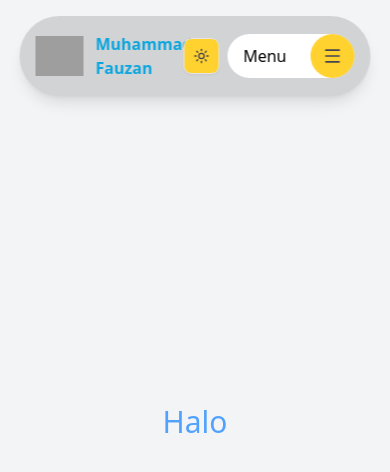
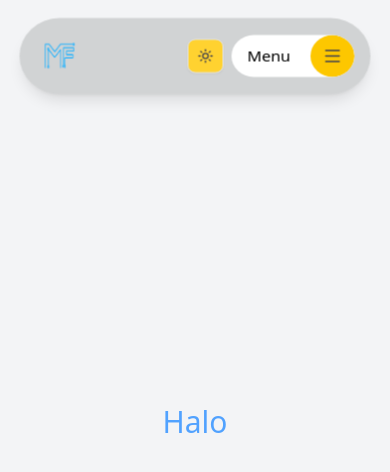
Before and after one commit to fauzanmuh/my-portfolio, a Next.js app: page / in a window 390 px wide. Shown: the top 472 px of the page. Built offline with nearby package versions, Linux system fonts and the light colour scheme; grey boxes are pictures that could not be loaded.

Commit message:
feat: add animation in navbar

```diff
--- a/package.json
+++ b/package.json
@@ -15,6 +15,7 @@
     "class-variance-authority": "^0.7.1",
     "clsx": "^2.1.1",
     "lucide-react": "^0.544.0",
+    "motion": "^12.23.26",
     "next": "16.1.1",
     "next-themes": "^0.4.6",
     "postcss": "^8.5.6",
--- a/src/components/Navbar.tsx
+++ b/src/components/Navbar.tsx
@@ -12,6 +12,7 @@ import {
 import { Menu, Moon, Sun, X } from "lucide-react";
 import Image from "next/image";
 import { useState } from "react";
+import { AnimatePresence, motion } from "framer-motion";
 
 export default function Navbar() {
   const { setTheme } = useTheme();
@@ -19,8 +20,10 @@ export default function Navbar() {
 
   return (
     <nav
-      className={`fixed top-4 left-1/2 -translate-x-1/2 z-50 w-[90%] md:w-[75%] lg:w-[90%] xl:w-[70%] bg-[#D1D3D4] dark:bg-white backdrop-blur-md shadow-lg lg:px-6 py-3 ${
-        isOpen ? "rounded-2xl lg:rounded-full" : "rounded-full"
+      className={`fixed top-4 left-1/2 -translate-x-1/2 z-50 w-[90%] md:w-[75%] lg:w-[90%] xl:w-[70%] bg-[#D1D3D4] dark:bg-white backdrop-blur-md shadow-lg lg:px-6 py-3 transition-transform duration-300 ease-out ${
+        isOpen
+          ? "scale-y-100 rounded-2xl lg:rounded-full"
+          : "scale-y-[0.95] rounded-full"
       }`}
     >
       <div className="px-4 flex items-center justify-between h-14 md:h-20">
@@ -33,7 +36,7 @@ export default function Navbar() {
             height={48}
             className="w-12 h-10"
           />
-          <p className="text-[#0BA6DF] font-bold text-md md:text-xl">
+          <p className="hidden lg:block text-[#C1856D] font-bold text-md md:text-xl">
             Muhammad Fauzan
           </p>
         </div>
@@ -63,7 +66,7 @@ export default function Navbar() {
               <Button
                 variant="outline"
                 size="icon"
-                className="text-[#44444E] bg-amber-300"
+                className="text-[#44444E] hover:text-[#44444E] rounded-full bg-amber-300 dark:bg-amber-300 dark:hover:bg-amber-300 hover:bg-amber-300 cursor-pointer"
               >
                 <Sun className="h-[1.2rem] w-[1.2rem] scale-100 rotate-0 transition-all dark:scale-0 dark:-rotate-90" />
                 <Moon className="absolute h-[1.2rem] w-[1.2rem] scale-0 rotate-90 transition-all dark:scale-100 dark:rotate-0" />
@@ -71,13 +74,22 @@ export default function Navbar() {
               </Button>
             </DropdownMenuTrigger>
             <DropdownMenuContent align="end">
-              <DropdownMenuItem onClick={() => setTheme("light")}>
+              <DropdownMenuItem
+                onClick={() => setTheme("light")}
+                className="cursor-pointer"
+              >
                 Light
               </DropdownMenuItem>
-              <DropdownMenuItem onClick={() => setTheme("dark")}>
+              <DropdownMenuItem
+                onClick={() => setTheme("dark")}
+                className="cursor-pointer"
+              >
                 Dark
               </DropdownMenuItem>
-              <DropdownMenuItem onClick={() => setTheme("system")}>
+              <DropdownMenuItem
+                onClick={() => setTheme("system")}
+                className="cursor-pointer"
+              >
                 System
               </DropdownMenuItem>
             </DropdownMenuContent>
@@ -110,19 +122,59 @@ export default function Navbar() {
               </DropdownMenuItem>
             </DropdownMenuContent>
           </DropdownMenu>
-          <div className="relative bg-white dark:bg-black rounded-full flex items-center justify-between gap-2">
-            <h2 className="text-black dark:text-white px-4">Menu</h2>
-            <button
+          <motion.div
+            layout
+            transition={{ type: "spring", stiffness: 400, damping: 30 }}
+            className="relative bg-white dark:bg-black rounded-full
+             flex items-center gap-1 overflow-hidden"
+          >
+            {/* MENU TEXT */}
+            <AnimatePresence>
+              {!isOpen && (
+                <motion.h2
+                  key="menu-text"
+                  initial={{ opacity: 0, x: -10 }}
+                  animate={{ opacity: 1, x: 0 }}
+                  exit={{ opacity: 0, x: -10 }}
+                  transition={{ duration: 0.25, ease: "easeOut" }}
+                  className="text-black dark:text-white px-4 whitespace-nowrap"
+                >
+                  Menu
+                </motion.h2>
+              )}
+            </AnimatePresence>
+
+            {/* BUTTON */}
+            <motion.button
+              layout
               onClick={() => setIsOpen(!isOpen)}
-              className="rounded-full bg-amber-300 p-3"
+              className="rounded-full bg-yellow-400 p-3"
             >
-              {isOpen ? (
-                <X size={20} className="text-[#44444E]" />
-              ) : (
-                <Menu size={20} className="text-[#44444E]" />
-              )}
-            </button>
-          </div>
+              <AnimatePresence mode="wait">
+                {isOpen ? (
+                  <motion.div
+                    key="close"
+                    initial={{ opacity: 0, x: 10 }}
+                    animate={{ opacity: 1, x: 0 }}
+                    exit={{ opacity: 0, x: 10 }}
+                    transition={{ duration: 0.2 }}
+                  >
+                    <X size={20} className="text-[#44444E]" />
+                  </motion.div>
+                ) : (
+                  <motion.div
+                    key="menu"
+                    initial={{ opacity: 0, x: -10 }}
+                    animate={{ opacity: 1, x: 0 }}
+                    exit={{ opacity: 0, x: -10 }}
+                    transition={{ duration: 0.2 }}
+                  >
+                    <Menu size={20} className="text-[#44444E]" />
+                  </motion.div>
+                )}
+              </AnimatePresence>
+            </motion.button>
+          </motion.div>
         </div>
       </div>
 
```
Also changed, not shown: public/assets/logoku.png (added), 1 other file (tests, documents, lock files or other folders).
